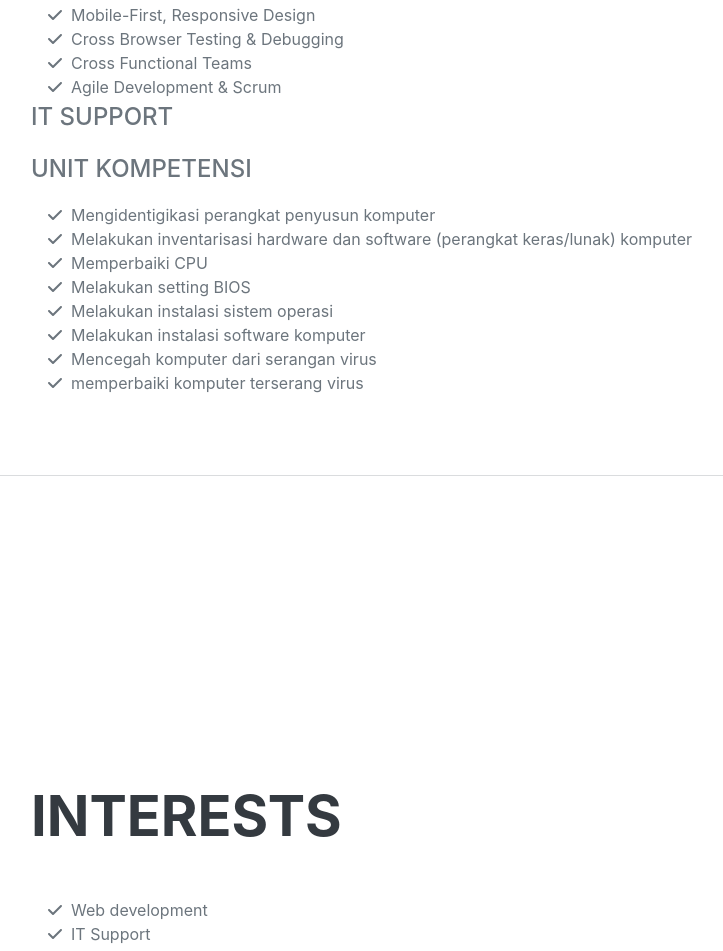
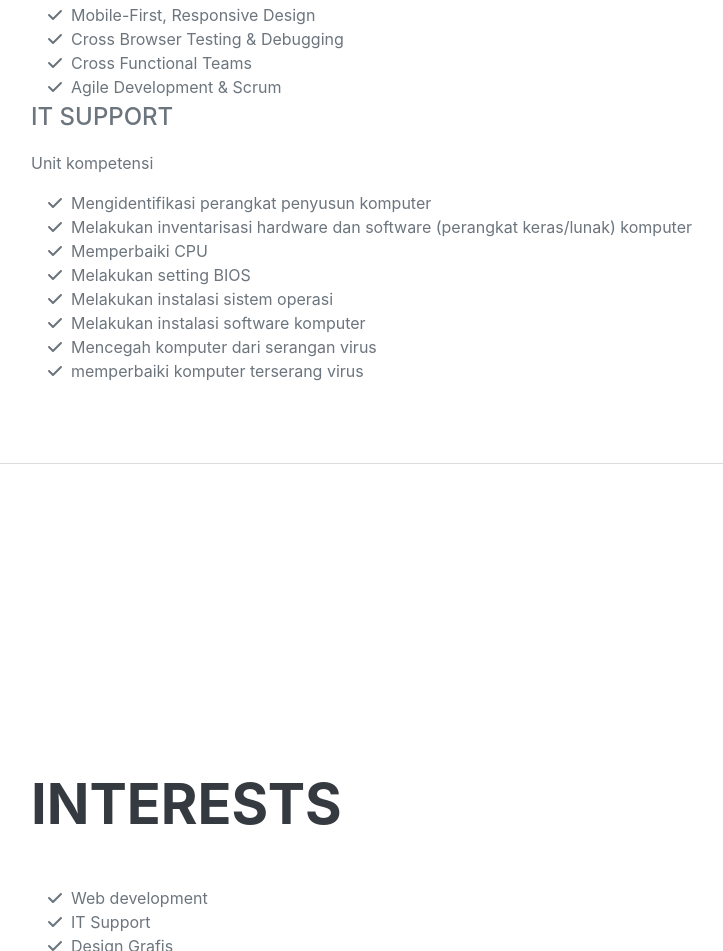
Before and after one commit to jumadil94/portfolio, a plain HTML site: page index.html in a window 1280 px wide. Shown: the part 2787-3738 px from the top of the page, without its empty margins (289-1012 px from the left). Drawn offline with nearby package versions, Linux system fonts and the light colour scheme; a web font is replaced by a local one.

Commit message:
Update index.html
typo keahlian

```diff
--- a/index.html
+++ b/index.html
@@ -176,7 +176,6 @@
           >
             <div class="flex-grow-1">
               <h3 class="mb-0">SMA NEGERI 5 luwu</h3>
-              <div class="subheading mb-3"></div>
             </div>
             <div class="flex-shrink-0">
               <span class="text-primary">Juli 2009 - Agustus 2012</span>
@@ -231,11 +230,11 @@
           </ul>
 
           <div class="subheading mb-3">IT Support</div>
-          <div class="subheading mb-3">Unit kompetensi</div>
+          <p>Unit kompetensi</p>
           <ul class="fa-ul mb-0">
             <li>
               <span class="fa-li"><i class="fas fa-check"></i></span>
-              Mengidentigikasi perangkat penyusun komputer
+              Mengidentifikasi perangkat penyusun komputer
             </li>
             <li>
               <span class="fa-li"><i class="fas fa-check"></i></span>
```
